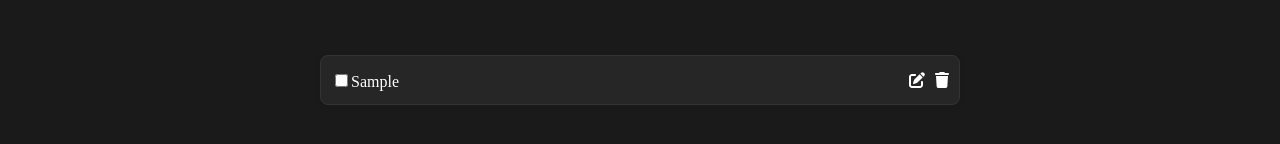
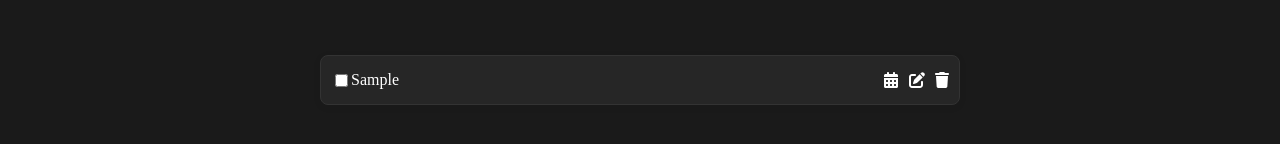
Before and after one commit to gabislera/To-do-List, a React (Create React App) app: page / in a window 1280 px wide. Both pictures are taken after typing "Sample" into the empty fields and a click on the button "Adicionar". Shown: the part 274-418 px from the top of the page. Built offline with nearby package versions, Linux system fonts and the light colour scheme.

Commit message:
delete if not checked adicionado e calendario funcionando

```diff
--- a/package.json
+++ b/package.json
@@ -10,6 +10,7 @@
     "@testing-library/react": "^13.4.0",
     "@testing-library/user-event": "^13.5.0",
     "react": "^18.2.0",
+    "react-datepicker": "^4.10.0",
     "react-dom": "^18.2.0",
     "react-scripts": "5.0.1",
     "web-vitals": "^2.1.4"
--- a/src/App.css
+++ b/src/App.css
@@ -27,14 +27,15 @@ header {
 }
 
 .formInput.edit {
-  width: 100%;
+  width: 80%;
   height: 30px;
+  border-radius: 8px 0 0 8px;
 }
 
 .editInput {
   display: flex;
-  margin-bottom: 40px;
-  margin-top: -10px;
+  margin-bottom: 20px;
+  justify-content: center;
 }
 
 button {
@@ -48,7 +49,8 @@ button {
 }
 
 .editButton {
-  height: 30px;
+  height: 32px;
+  border-radius: 0 8px 8px 0;
 }
 
 .coments {
@@ -89,6 +91,8 @@ button {
 .icons {
   display: flex;
   gap: 10px;
+  justify-content: center;
+  align-items: center;
 }
 
 .delete-button {
@@ -98,3 +102,44 @@ button {
 .edit-button {
   cursor: pointer;
 }
+
+.icons input{
+  background: transparent;
+  border: none;
+}
+
+input[type="date"]::-webkit-datetime-edit {
+  display:none;
+}
+
+input[type="date"]::-webkit-calendar-picker-indicator {
+  background-image: url(./calendar.svg);
+  background-color: transparent;
+  width: 16px;
+  height: 16px;
+  cursor: pointer;
+  margin-right: -3px;
+}
+
+.checkbox-input {
+  display: flex;
+  align-items: center;
+}
+
+input:checked + .input-checked {
+  text-decoration: line-through;
+  opacity: .5;
+}
+
+/* input[type="checkbox"] {
+  display: none;
+}
+
+label[for="my-checkbox"] {
+  display: none;
+  width: 10px;
+  height: 10px;
+  background-color: #fff;
+  border-radius: 34px;
+  cursor: pointer;
+}  */
--- a/src/components/Form.jsx
+++ b/src/components/Form.jsx
@@ -25,7 +25,7 @@ const Form = ({ addTasks }) => {
 
       <div className='coments'>
         <form className='form'>
-          <input className='formInput' type="text" value={input} placeholder='Digite algo' onChange={handleChange} />
+          <input className='formInput' type="text" required value={input} placeholder='Digite algo' onChange={handleChange} />
           <button onClick={handleClick}>Adicionar</button>
         </form>
       </div>
--- a/src/components/Task.jsx
+++ b/src/components/Task.jsx
@@ -3,9 +3,18 @@ import { FontAwesomeIcon } from '@fortawesome/react-fontawesome'
 import { faTrash, faPenToSquare } from '@fortawesome/free-solid-svg-icons'
 import InputEdit from './InputEdit'
 
-const Task = ({ task, deleteTask, index, editTask }) => {
+const Task = ({ task, deleteTask, editTask }) => {
   const [showEditInput, setShowEditInput] = React.useState(false)
-  // console.log(task, 'aqui esta o objeto')
+  const [isChecked, setIsChecked] = React.useState(false)
+
+  function handleChecked() {
+    setIsChecked(!isChecked)
+  }
+
+  function deleteTaskIfChecked() {
+    if (!isChecked)
+      deleteTask(task)
+  }
 
   function showEditTask() {
     setShowEditInput((prevState) => !prevState)
@@ -20,11 +29,16 @@ const Task = ({ task, deleteTask, index, editTask }) => {
     <>
       <div className='container-div' >
         <div>
-          <li><input type="checkbox" />{task.input}</li>
+          <li className='checkbox-input'>
+            <label htmlFor="my-checkbox"></label>
+            <input type="checkbox" id='my-checkbox' checked={isChecked} onChange={handleChecked} />
+            <div className='input-checked'>{task.input}</div>
+          </li>
         </div>
         <div className='icons'>
+          <input type="date" />
           <FontAwesomeIcon className='edit-button' onClick={showEditTask} icon={faPenToSquare} />
-          <FontAwesomeIcon className='delete-button' onClick={() => deleteTask(index)} icon={faTrash} />
+          <FontAwesomeIcon className='delete-button' onClick={deleteTaskIfChecked} icon={faTrash} />
         </div>
       </div>
       {showEditInput && <InputEdit task={task} editTaskChild={editTaskChild} />}
--- a/src/components/Tasks.jsx
+++ b/src/components/Tasks.jsx
@@ -2,13 +2,12 @@ import React from 'react'
 import Task from './Task'
 
 const Tasks = ({ tasks, setTasks }) => {
-  const deleteTask = (index) => {
-    const filtro = tasks.filter(({ id }) => id !== index)
+  const deleteTask = (task) => {
+    const filtro = tasks.filter(({ id }) => id !== task.id)
     setTasks(filtro)
   }
 
   const editTask = (newTask) => {
-    // console.log(task)
     const newTasks = tasks.map((task) => {
       if (task.id === newTask.id)
         return {
@@ -24,7 +23,7 @@ const Tasks = ({ tasks, setTasks }) => {
     <div className='coments-lista'>
       <ul>
         {tasks.map((task, index) =>
-          <Task task={task} key={`${index}`} index={index} deleteTask={deleteTask} editTask={editTask} />
+          <Task task={task} key={`${task.id}`} index={index} deleteTask={deleteTask} editTask={editTask} />
         )}
       </ul>
     </div>
```
Also changed, not shown: src/calendar.svg (added), 1 other file (tests, documents, lock files or other folders).
